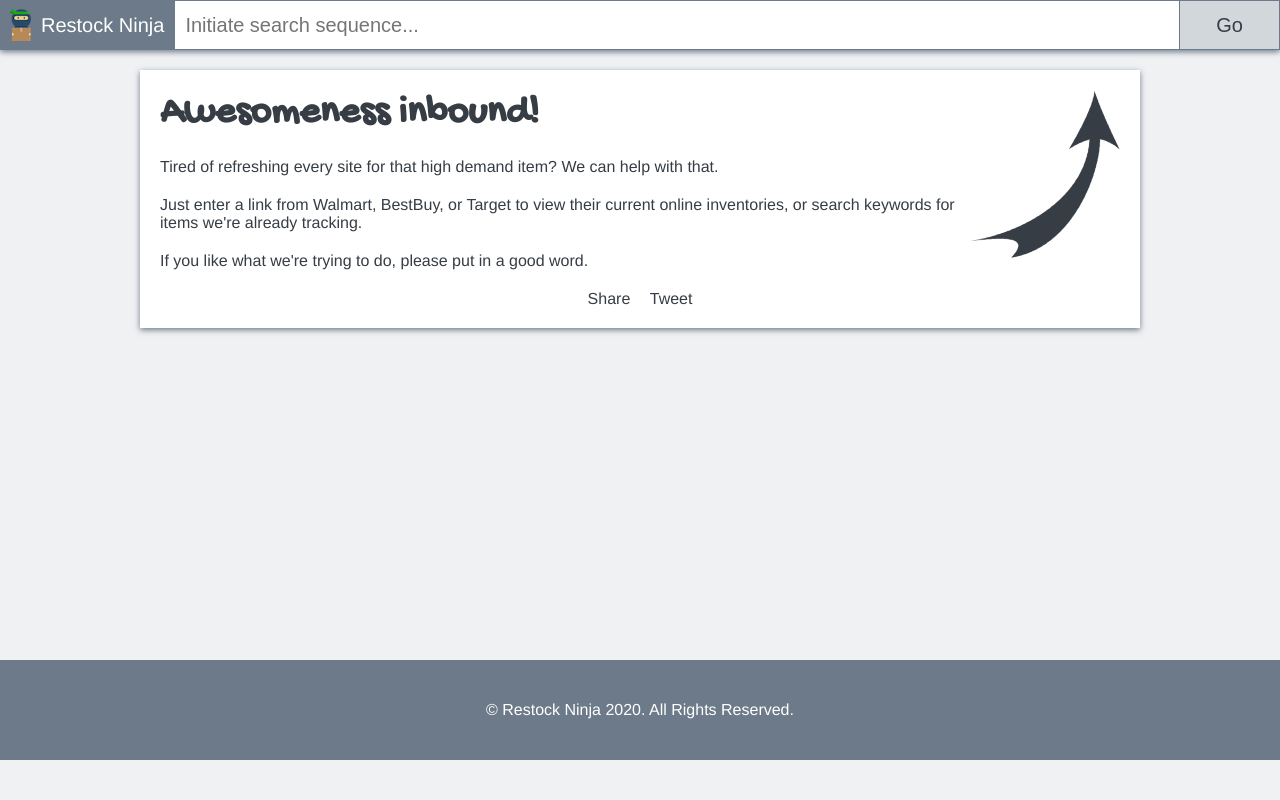
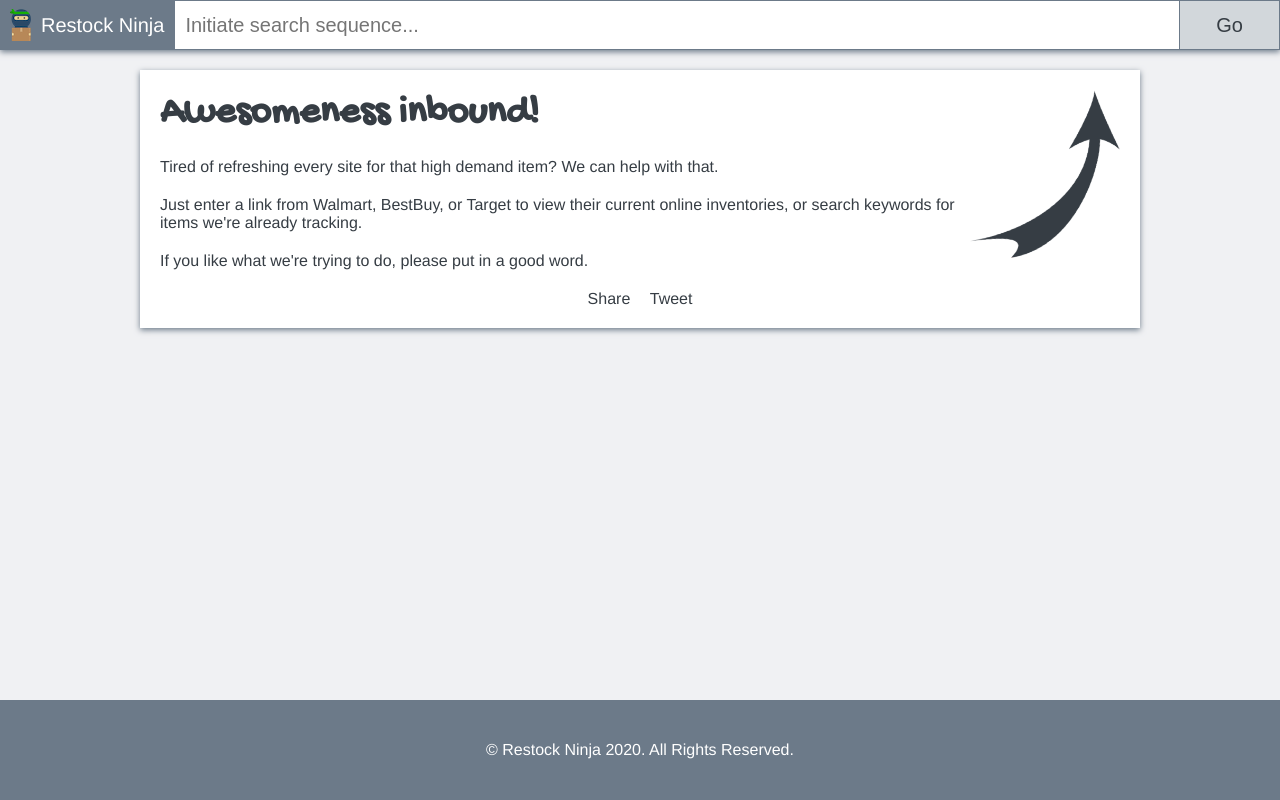
Before and after one commit to kenbrichford/restockninja, a Django app: page / in a window 1280 px wide. Run offline with Django 3.2, Linux system fonts and the light colour scheme; some libraries are stand-ins or nearby versions.

Commit message:
Fix content height calculation and add undlerline to link on error pages

```diff
--- a/restockninja/static/css/style.css
+++ b/restockninja/static/css/style.css
@@ -95,7 +95,7 @@ a {
 /* Content */
 .content {
     padding: 50px 20px 0 20px;
-    min-height: calc(100vh - 190px);
+    min-height: calc(100vh - 150px);
 }
 
 .container {
@@ -132,6 +132,10 @@ a {
     margin-bottom: 10px;
 }
 
+.error-home {
+    text-decoration: underline;
+}
+
 /* Footer */
 footer {
     display: flex;
```
